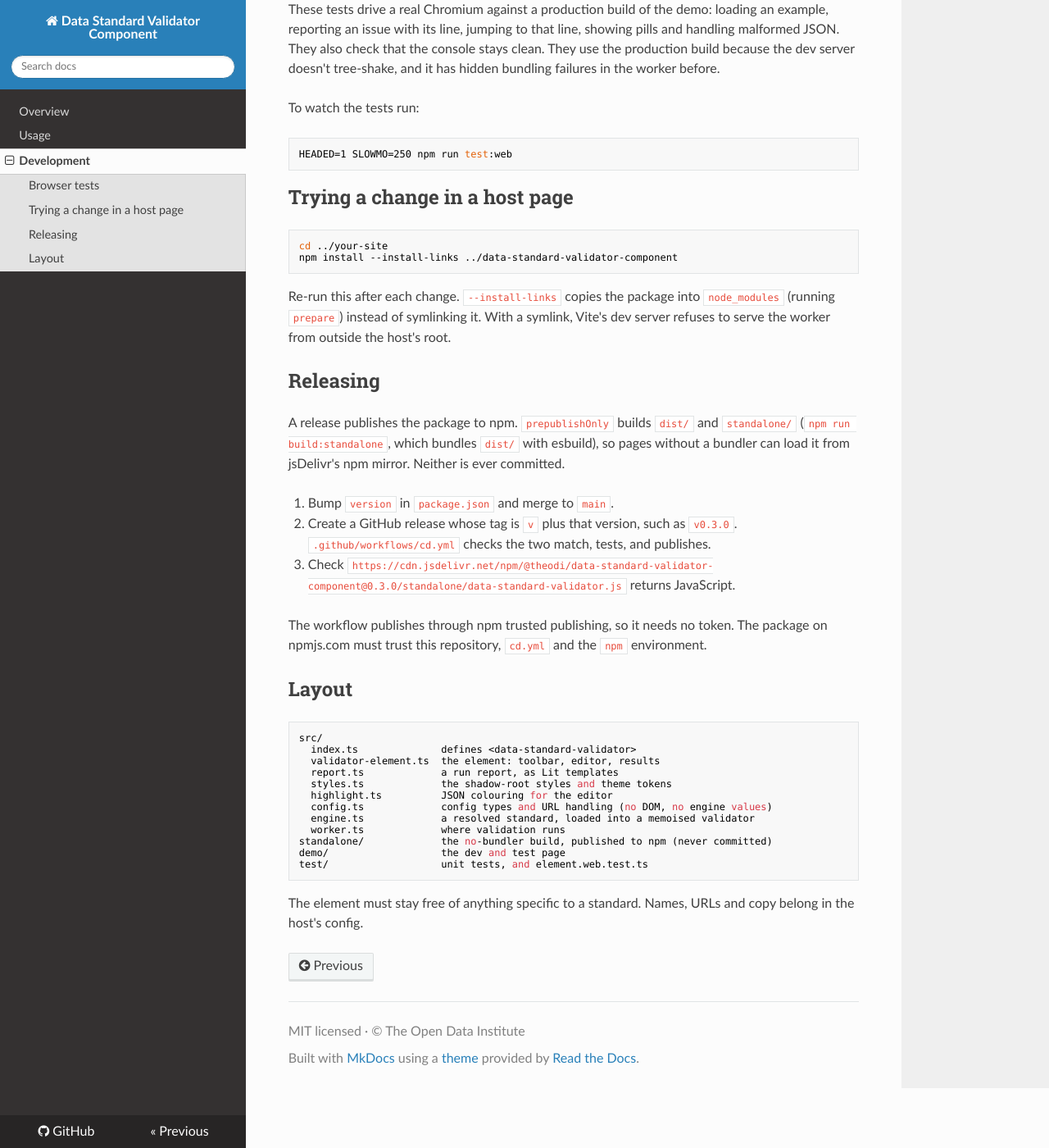
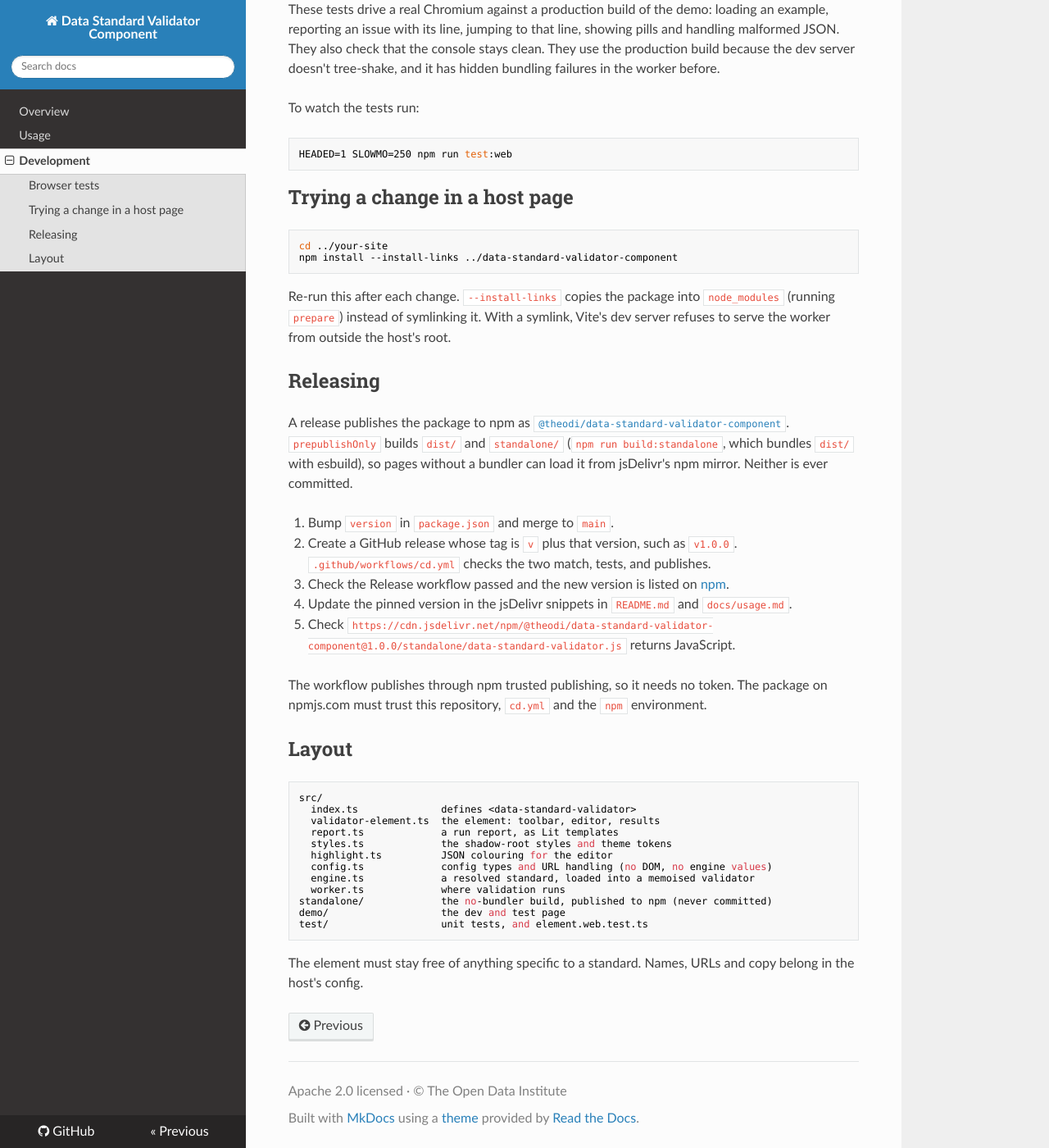
Before and after one commit to theodi/data-standard-validator-component, an MkDocs documentation site: the page built from docs/development.md, in a window 1280 px wide and 1400 px high, scrolled down 471 px. Shown: the whole window at 82% size. Built offline with MkDocs 1.6.1, drawn with Linux system fonts in a browser that asks for light colours; nearby versions of some CDN libraries.

Commit message:
doc updated

```diff
--- a/docs/development.md
+++ b/docs/development.md
@@ -43,15 +43,21 @@ Vite's dev server refuses to serve the worker from outside the host's root.
 
 ## Releasing
 
-A release publishes the package to npm. `prepublishOnly` builds `dist/` and
+A release publishes the package to npm as
+[`@theodi/data-standard-validator-component`](https://www.npmjs.com/package/@theodi/data-standard-validator-component).
+`prepublishOnly` builds `dist/` and
 `standalone/` (`npm run build:standalone`, which bundles `dist/` with esbuild),
 so pages without a bundler can load it from jsDelivr's npm mirror. Neither is
 ever committed.
 
 1. Bump `version` in `package.json` and merge to `main`.
-2. Create a GitHub release whose tag is `v` plus that version, such as `v0.3.0`.
+2. Create a GitHub release whose tag is `v` plus that version, such as `v1.0.0`.
    `.github/workflows/cd.yml` checks the two match, tests, and publishes.
-3. Check `https://cdn.jsdelivr.net/npm/@theodi/data-standard-validator-component@0.3.0/standalone/data-standard-validator.js` returns JavaScript.
+3. Check the Release workflow passed and the new version is listed on
+   [npm](https://www.npmjs.com/package/@theodi/data-standard-validator-component?activeTab=versions).
+4. Update the pinned version in the jsDelivr snippets in `README.md` and
+   `docs/usage.md`.
+5. Check `https://cdn.jsdelivr.net/npm/@theodi/data-standard-validator-component@1.0.0/standalone/data-standard-validator.js` returns JavaScript.
 
 The workflow publishes through npm trusted publishing, so it needs no token.
 The package on npmjs.com must trust this repository, `cd.yml` and the `npm`
--- a/mkdocs.yml
+++ b/mkdocs.yml
@@ -4,7 +4,7 @@ site_author: The Open Data Institute
 site_url: https://theodi.github.io/data-standard-validator-component/
 repo_url: https://github.com/theodi/data-standard-validator-component
 edit_uri: edit/main/docs/
-copyright: MIT licensed · © The Open Data Institute
+copyright: Apache 2.0 licensed · © The Open Data Institute
 
 theme:
   name: readthedocs
--- a/package.json
+++ b/package.json
@@ -1,8 +1,8 @@
 {
   "name": "@theodi/data-standard-validator-component",
-  "version": "0.3.0",
+  "version": "1.0.0",
   "description": "A web component that validates JSON and JSON-LD records against SHACL shapes in the browser, built on @theodi/data-standard-validator.",
-  "license": "MIT",
+  "license": "Apache-2.0",
   "author": "The Open Data Institute",
   "homepage": "https://theodi.github.io/data-standard-validator-component/",
   "repository": {
```
Also changed, not shown: CLAUDE.md (+4 -2 lines), README.md (+8 -2 lines), docs/index.md (+3 -0 lines), docs/usage.md (+4 -1 lines).
